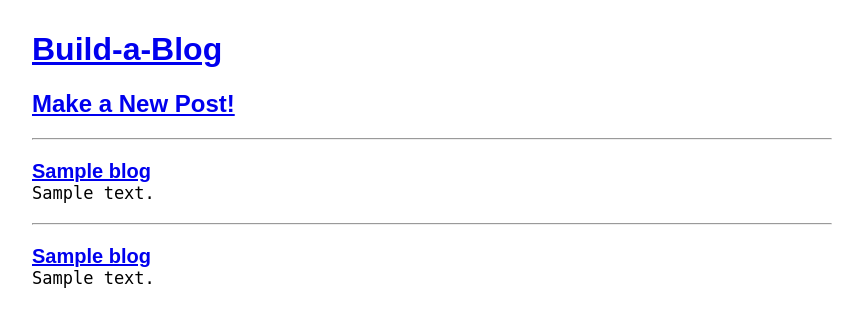
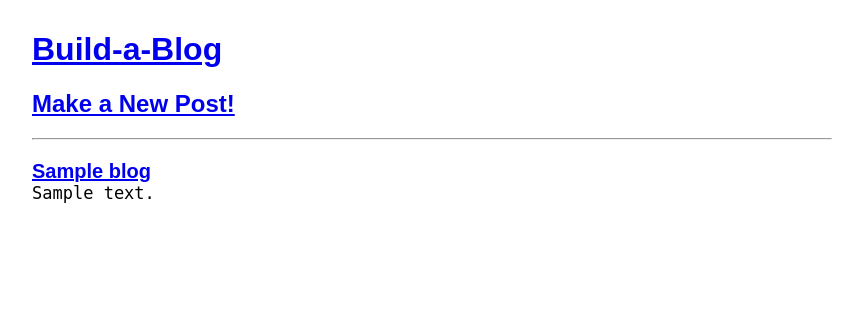
Before and after one commit to jayaarrgh/build-a-blog, a Python web app: template templates/front.html in a window 1280 px wide. Shown: the top 327 px of the page, without its empty margins (208-1071 px from the left). Run offline with Jinja, Linux system fonts and the light colour scheme; the template is opened without the code that fills it: most values are stand-ins (such as "Sample title", 1, 10 or a date in 2020).

Commit message:
fixed template issues

```diff
--- a/main.py
+++ b/main.py
@@ -60,7 +60,7 @@ class WelcomePage(webapp2.RequestHandler):
 class MainPage(Handler):
     def render_front(self, subject="", content="", error=""):
         blogs = db.GqlQuery("SELECT * FROM Blog ORDER BY created DESC LIMIT 5")
-        self.render("base.html", subject=subject, content=content, error=error, blogs=blogs)
+        self.render("front.html", subject=subject, content=content, error=error, blogs=blogs)
 
     def get(self):
         self.render_front()
--- a/templates/base.html
+++ b/templates/base.html
@@ -63,17 +63,10 @@
 		<h1><a href="/blog">Build-a-Blog</a></h1>
 		<h2><a href="/blog/newpost">Make a New Post!</a></h2>
 
+		<hr>
+
 		{% block content %}
         {% endblock %}
 
-		<hr>
-
-		{% for blog in blogs %}
-			<div class='art'>
-				<div class='art-title'><a href=/blog/{{blog.key().id()}}>{{blog.subject}}</a></div>
-				<pre class="art-body">{{blog.content}}</pre>
-			</div>
-		{% endfor %}
-
 	</body>
 </html>
--- a/templates/front.html
+++ b/templates/front.html
@@ -1,8 +1,6 @@
 {% extends "base.html" %}
 
 {% block content %}
-
-		<hr>
 
 		{% for blog in blogs %}
 			<div class='art'>
@@ -10,4 +8,5 @@
 				<pre class="art-body">{{blog.content}}</pre>
 			</div>
 		{% endfor %}
+
 {% endblock %}
```
Also changed, not shown: 1 other file.
